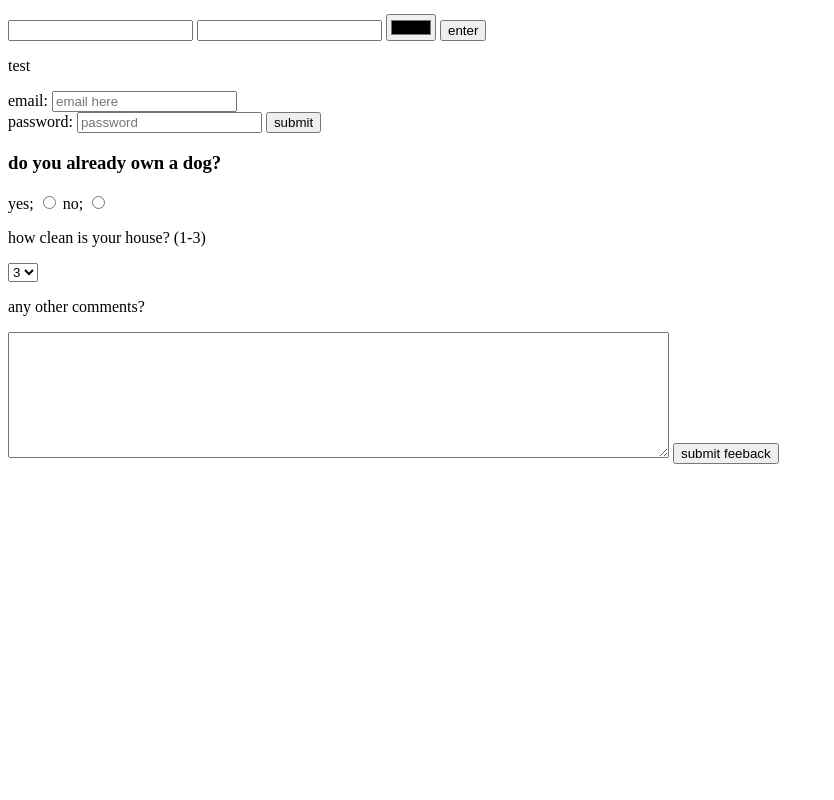
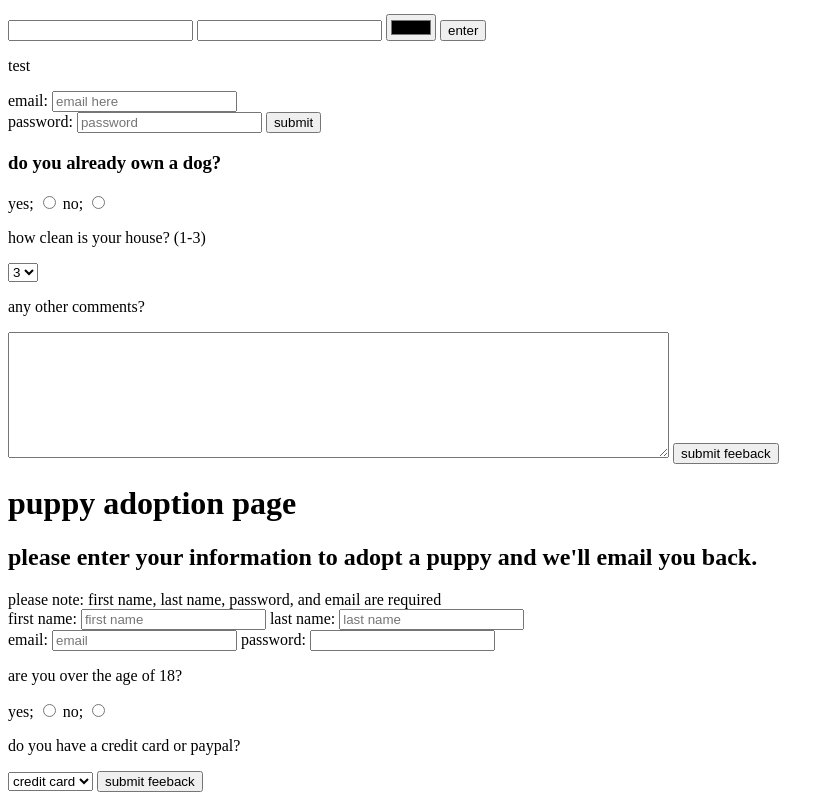
Before and after one commit to biandwantstodie/sophie-rathhaus, a plain HTML site: page basic.html in a window 1280 px wide. Shown: the part 1557-2357 px from the top of the page, without its empty margins (0-834 px from the left). Before the commit the page ends 2029 px from the top, so only its background shows below. Drawn offline with Linux system fonts and the light colour scheme.

Commit message:
assessment

```diff
--- a/basic.html
+++ b/basic.html
@@ -93,5 +93,40 @@
  <input type="submit" name="" value="submit feeback">
  </form>
 
+ <h1>puppy adoption page</h1>
+    <p>
+      <h2>please enter your information to adopt a puppy and we'll email you back.</h2>
+    </p>
+
+    please note: first name, last name, password, and email are required
+
+    <form action="">
+        <label for="firstnametag">first name:</label>
+       <input id="firstnametag" type="first name" name="first name" placeholder="first name">
+       <label for="lastnametag">last name:</label>
+       <input id="lastnametag" type="last name" name="last name" placeholder="last name">
+
+       <br>
+
+       <label for="emailtag">email:</label>
+       <input id="emailtag" type="email" name="email" placeholder="email">
+       <label for="passtag">password:</label>
+       <input id="passtag" type="passowrd" name="password" placeholder="">
+
+        <p>are you over the age of 18?</p>
+    <label for="yes">yes;</label>
+    <input type="radio" id="yes" name="age" value="no">
+
+    <label for="no">no;</label>
+    <input type="radio" id="no" name="age" value="no">
+
+    <p>do you have a credit card or paypal?</p>
+    <select name="pay">
+        <option card="">credit card</option>
+        <option pal="">paypal</option>
+    </select>
+    <input type="submit" name="" value="submit feeback">
+    </form>
+
 </body>
 </html>
```
Also changed, not shown: 1 other file.
